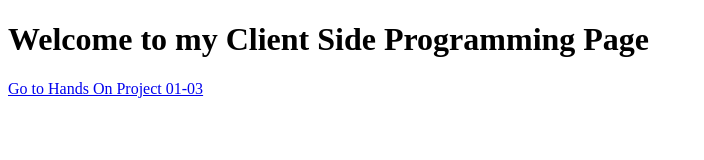
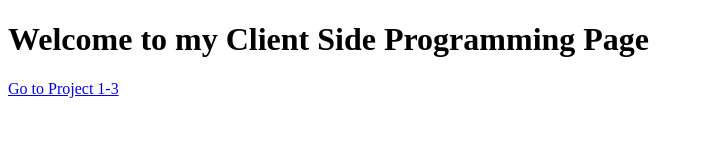
Before and after one commit to DargonBread/ClientSideProgramming, a plain HTML site: page index.html in a window 1280 px wide. Shown: the whole page, without its empty margins (0-704 px from the left). Drawn offline with Linux system fonts and the light colour scheme.

Commit message:
Update index.html

```diff
--- a/index.html
+++ b/index.html
@@ -11,7 +11,7 @@
             <h1>Welcome to my Client Side Programming Page</h1>
         </header>
        <main>
-           <p><a href="HandsOnProject_01-03/01-03">Go to Hands On Project 01-03</a></p>
+            <p><a href="https://dargonbread.github.io/ClientSideProgramming/HandsOnProject_01-03/"title="Hands On 1-3">Go to Project 1-3</a></p>
        </main>
     </body>
     <!-- nothing should go here-->
```
